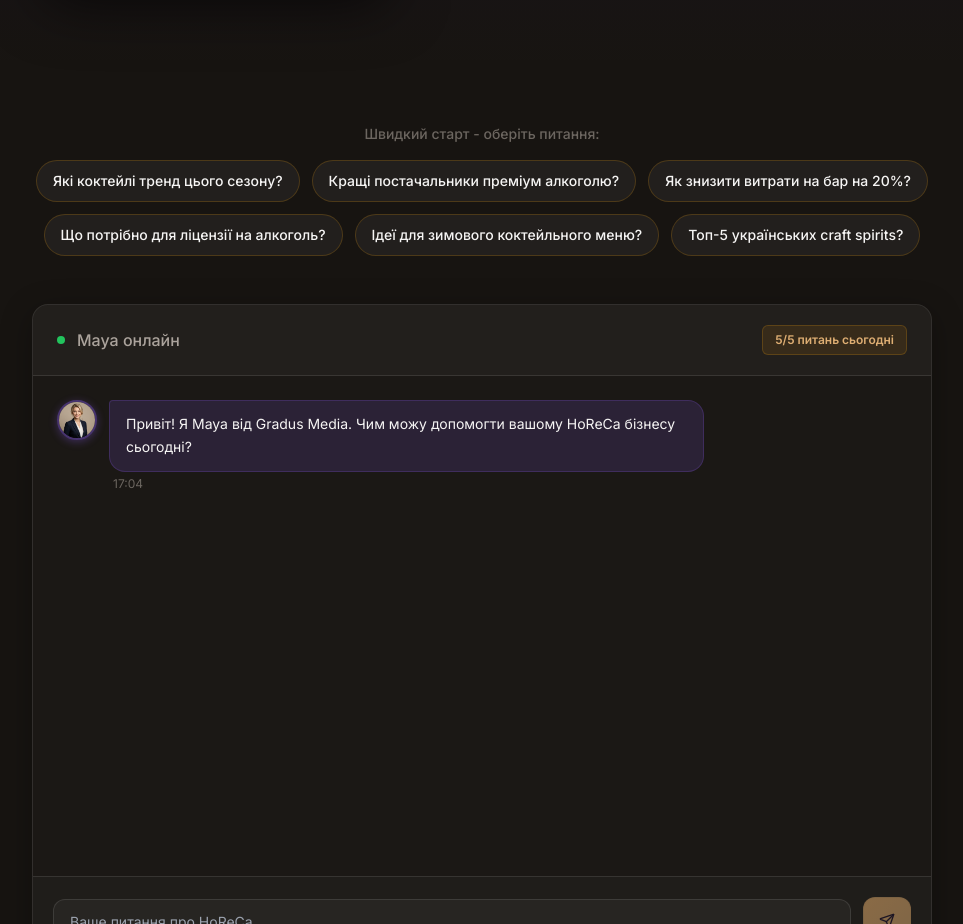
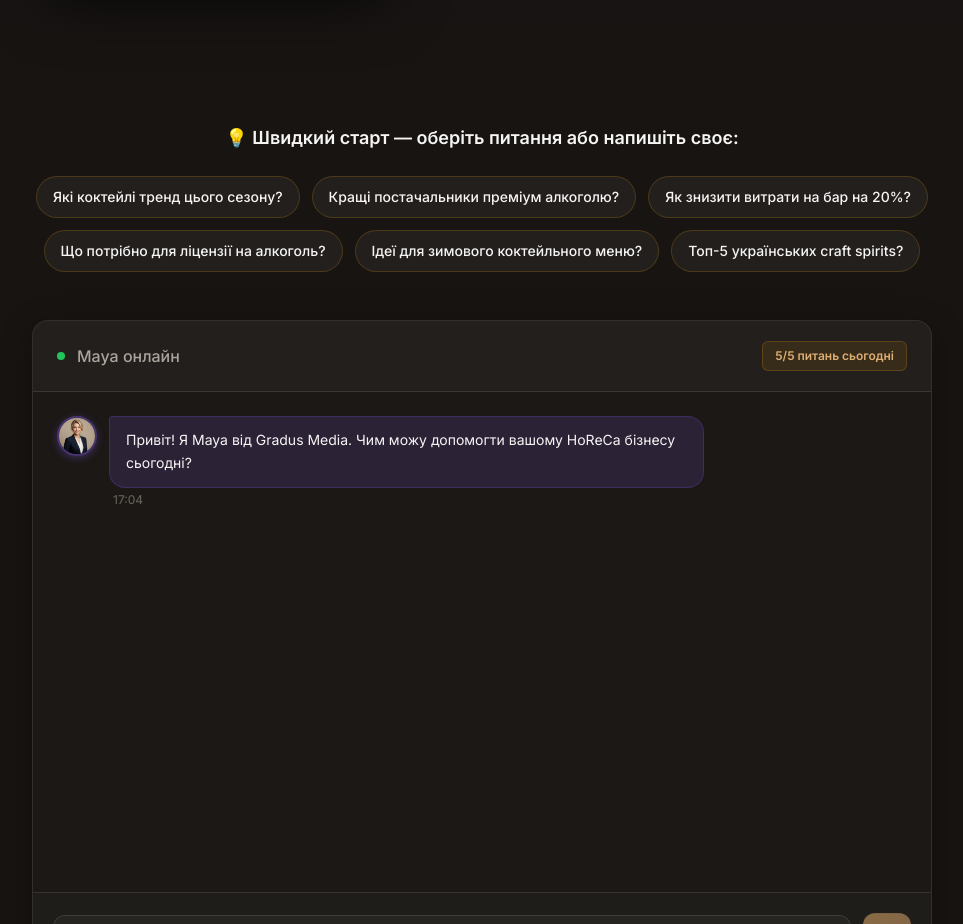
Before and after one commit to kostiantynkovalchuk/gradusmedia-frontend, a React (Vite) app: page /chat in a window 1280 px wide. Shown: the part 780-1704 px from the top of the page, without its empty margins (158-1121 px from the left). Built offline with nearby package versions, Linux system fonts and the light colour scheme.

Commit message:
"Швидкий старт" heading  ux upd

```diff
--- a/src/pages/chat.tsx
+++ b/src/pages/chat.tsx
@@ -317,8 +317,8 @@ export default function ChatPage() {
               animate={{ opacity: 1 }}
               className="mb-12 text-center"
             >
-              <h3 className="text-sm text-text-tertiary font-medium mb-4">
-                Швидкий старт - оберіть питання:
+              <h3 className="text-base md:text-lg text-text-primary font-semibold mb-6">
+                💡 Швидкий старт — оберіть питання або напишіть своє:
               </h3>
               <div className="flex flex-wrap justify-center gap-3 max-w-[900px] mx-auto">
                 {quickStartQuestions.map((question, i) => (
```
